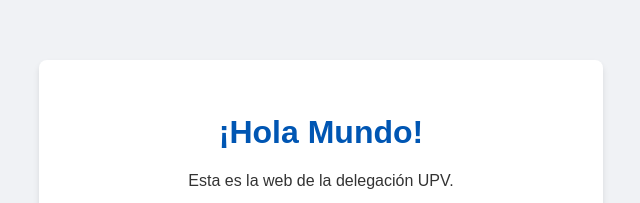
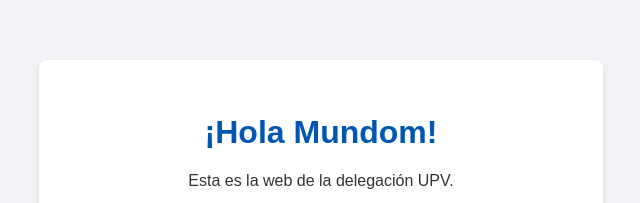
Before and after one commit to EstudiantesRSEF/DeleUPV-test, a plain HTML site: page index.html in a window 1280 px wide. Shown: the part 211-414 px from the top of the page, without its empty margins (319-959 px from the left). Drawn offline with Linux system fonts and the light colour scheme.

Commit message:
Update index.html

```diff
--- a/index.html
+++ b/index.html
@@ -8,7 +8,7 @@
 </head>
 <body>
     <div class="container">
-        <h1>¡Hola Mundo!</h1>
+        <h1>¡Hola Mundom!</h1>
         <p>Esta es la web de la delegación UPV.</p>
         <p>Si ves el fondo de color gris suave y este texto centrado, significa que la sub-web está cargando los estilos correctamente.</p>
         <hr>
```
